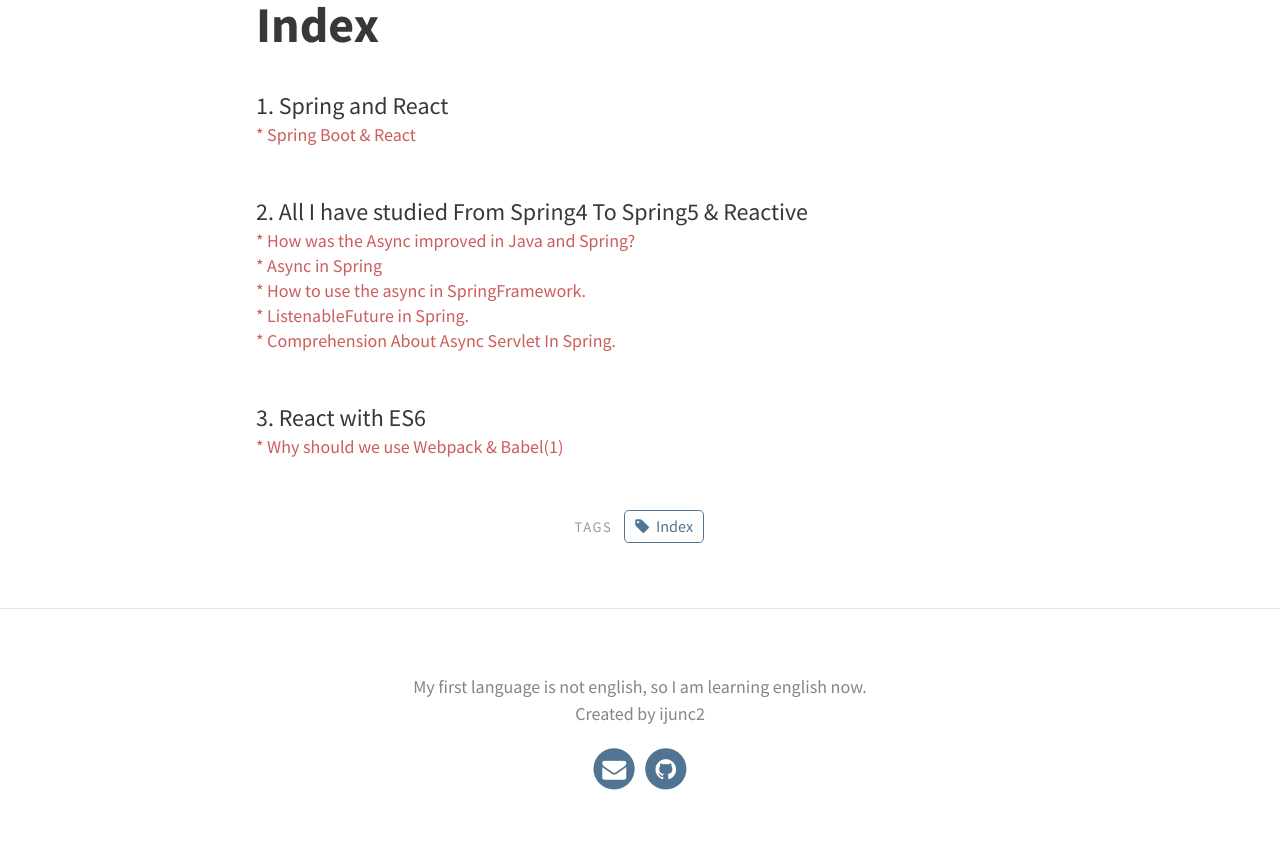
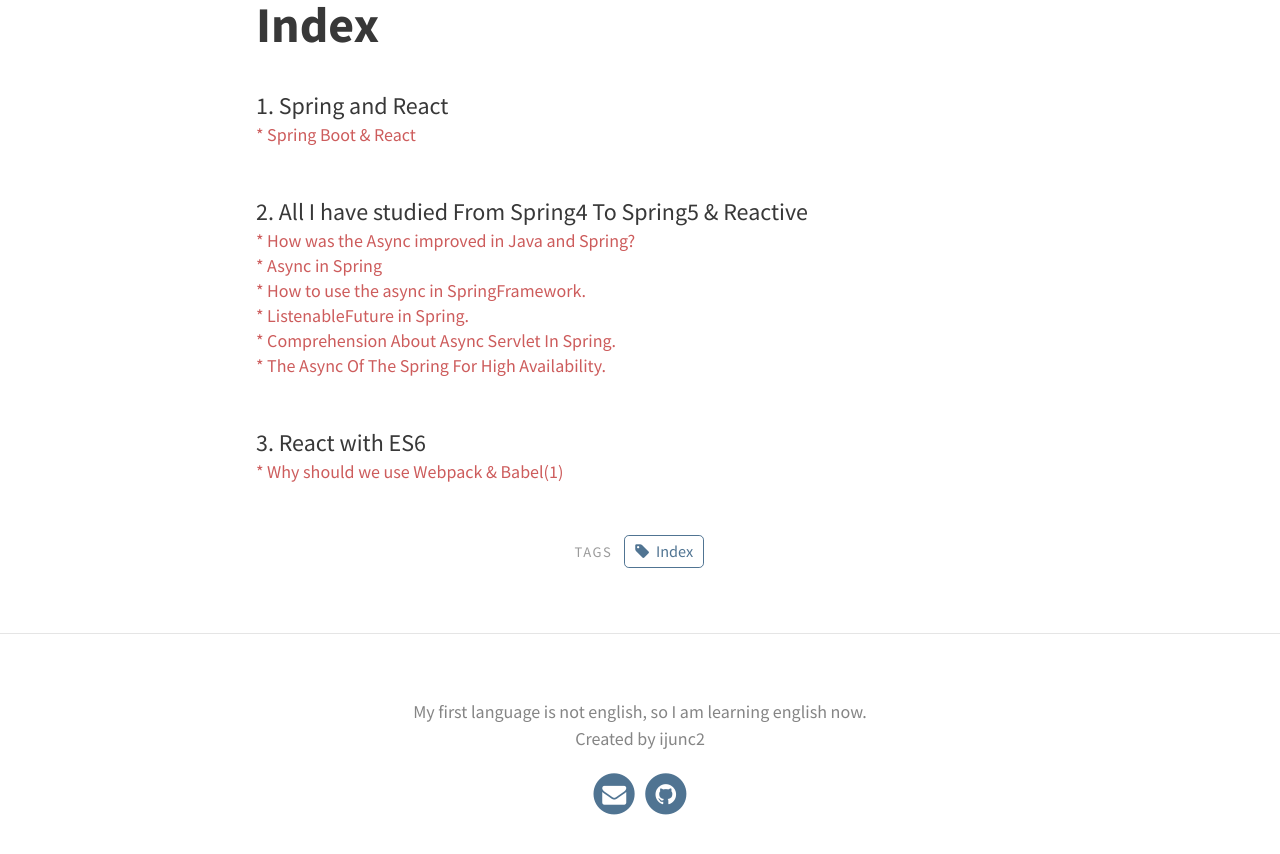
Before and after one commit to ijunc2/ijunc2.github.com, a Jekyll site: the page built from pages/1index.md, in a window 1280 px wide and 900 px high, scrolled down 905 px. Shown: the top 854 px of the window. Built offline with Jekyll 4.4.1, drawn with Linux system fonts in a browser that asks for light colours.

```diff
--- a/pages/1index.md
+++ b/pages/1index.md
@@ -42,6 +42,9 @@ This is the index of My Blogs. I am going to share my experiences and what I hav
   </a> <br/>
   <a href="/2018/02/01/seventh.html" >
     <font size="4" color="#CD5C5C">* Comprehension About Async Servlet In Spring.</font>
+  </a> <br/>
+  <a href="/2018/02/20/eighth.html" >
+    <font size="4" color="#CD5C5C">* The Async Of The Spring For High Availability.</font>
   </a>
 </div>
 
```
